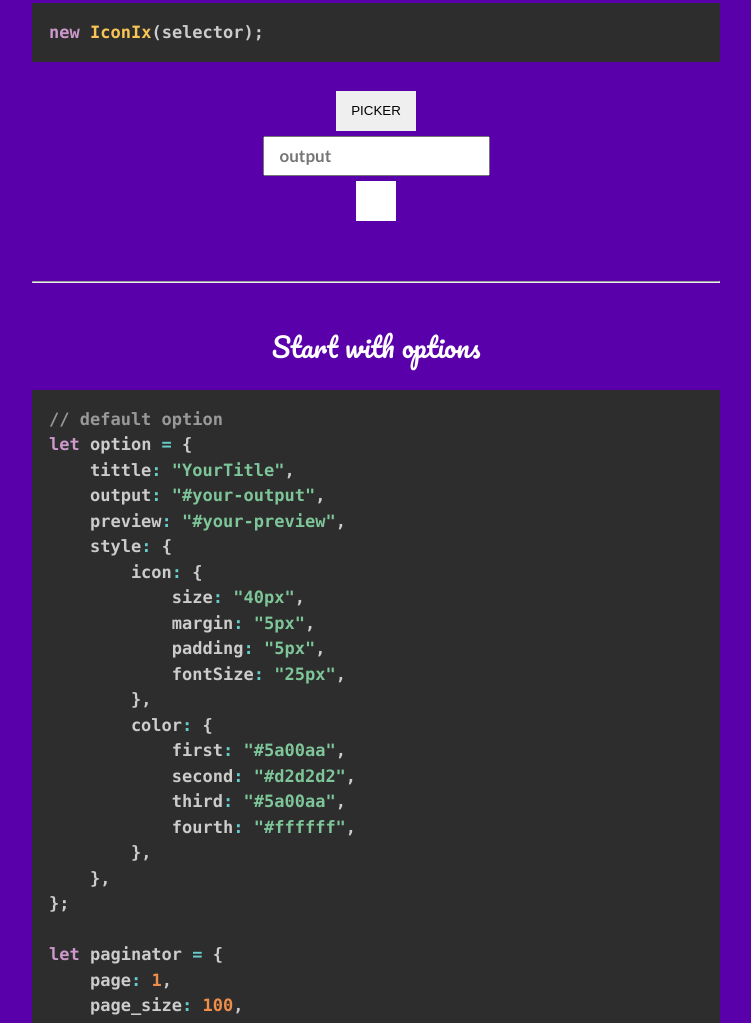
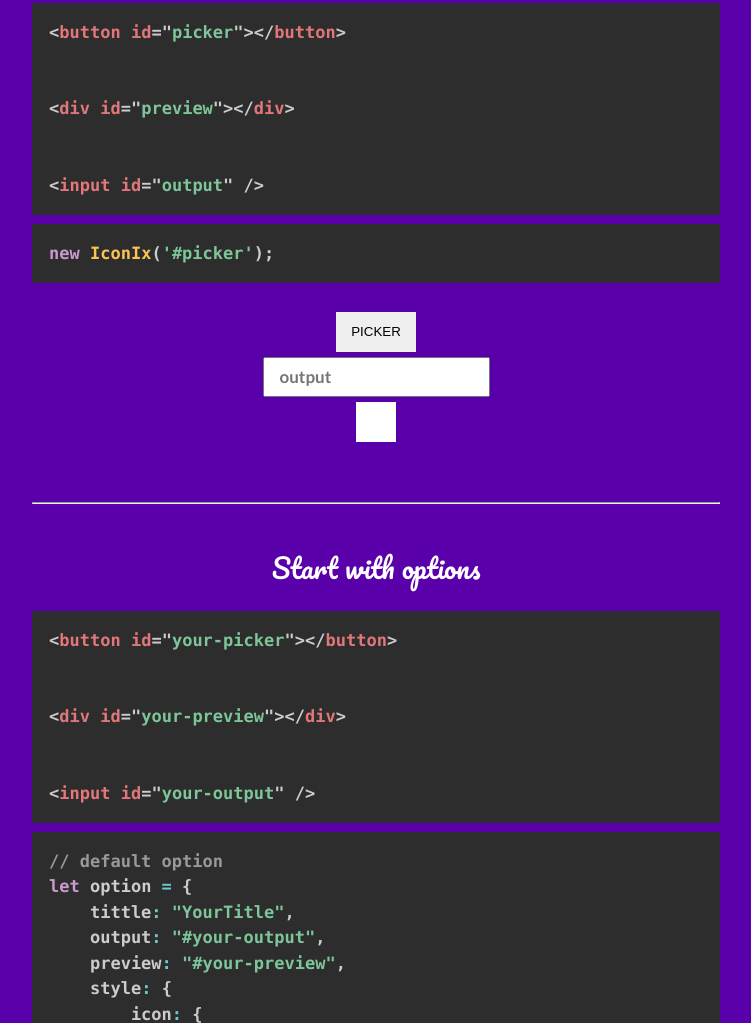
Before and after one commit to Yusupov-droid/icon-ix, a website built with webpack: page docs/index.html in a window 1280 px wide. Shown: the part 1355-2378 px from the top of the page, without its empty margins (264-1015 px from the left). Built offline with nearby package versions, Linux system fonts and the light colour scheme; a script that the page names is missing; some icons are missing.

Commit message:
Update web page

```diff
--- a/docs/index.html
+++ b/docs/index.html
@@ -102,9 +102,23 @@
             <div class="section-content">
                 <hr class="separator">
                 <h2>Simple start</h2>
+                <pre class="language-html">
+                    <code class="language-html">
+                        <xmp>
+                            <!-- Picker start buton -->
+                            <button id="picker"></button>
+
+                            <!-- Picker preview container -->
+                            <div id="preview"></div>
+
+                            <!-- Picker output -->
+                            <input id="output" />
+                        </xmp>
+                    </code>
+                </pre>
                 <pre class="language-javascript">
                     <code class="language-javascript">
-                        new IconIx(selector);
+                        new IconIx('#picker');
                     </code>
                 </pre>
                 <div class="demo">
@@ -115,6 +129,20 @@
                 <hr class="separator">
 
                 <h2>Start with options</h2>
+                <pre class="language-html">
+                    <code class="language-html">
+                        <xmp>
+                            <!-- Picker start buton -->
+                            <button id="your-picker"></button>
+
+                            <!-- Picker preview container -->
+                            <div id="your-preview"></div>
+
+                            <!-- Picker output -->
+                            <input id="your-output" />
+                        </xmp>
+                    </code>
+                </pre>
                 <pre class="language-javascript">
                     <code class="language-javascript">
                         // default option
```
